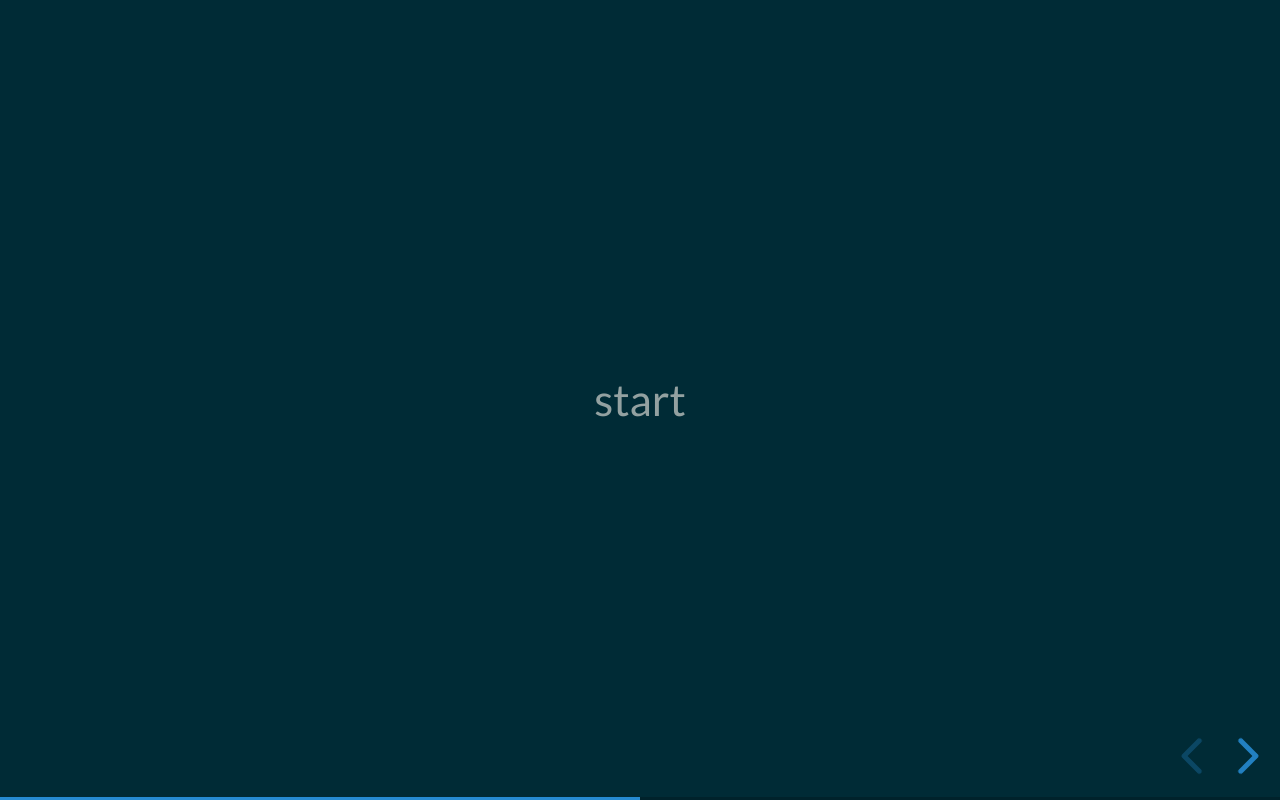
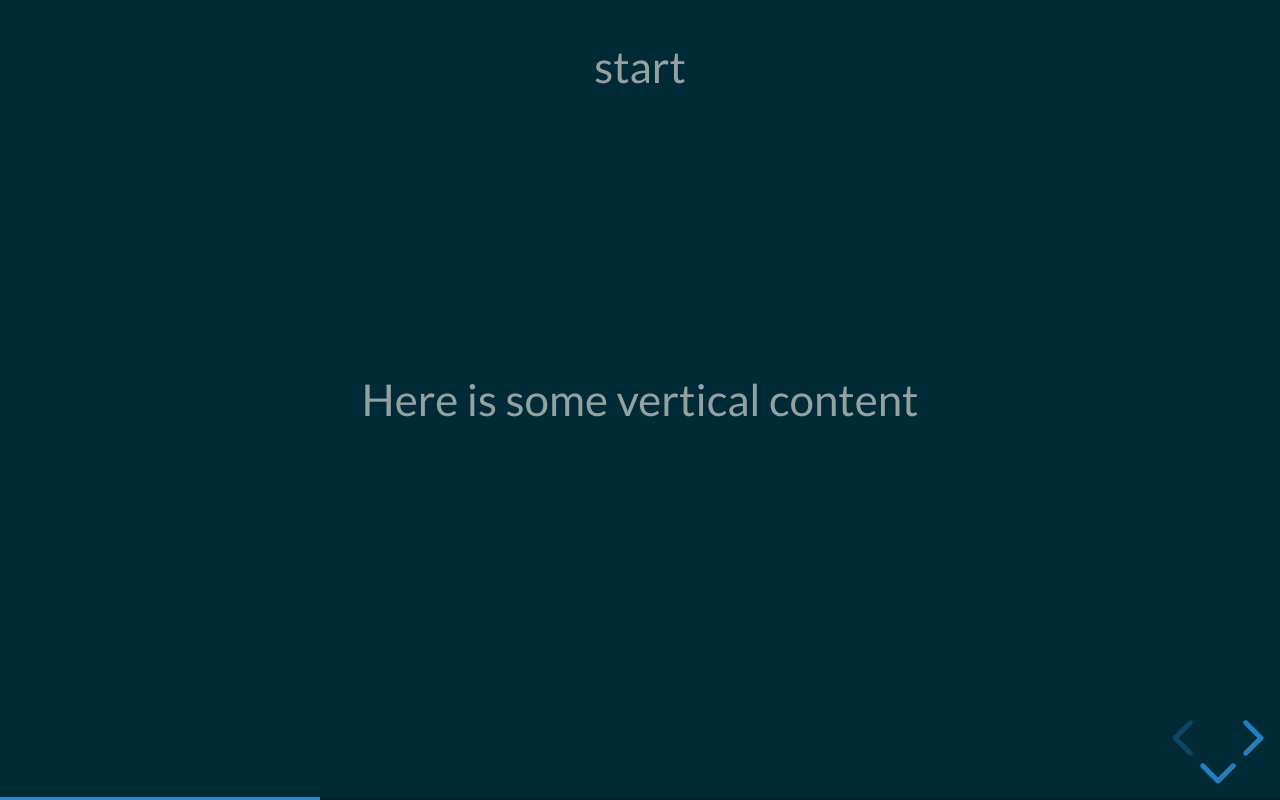
Before and after one commit to VitaliSantalau/mongodb-presentation, a website: page index.html in a window 1280 px wide. Both pictures are taken after a click on the button "next slide". Drawn offline with Linux system fonts and the light colour scheme.

Commit message:
feat: add custom style

```diff
--- a/index.html
+++ b/index.html
@@ -10,12 +10,22 @@
 
 		<!-- Theme used for syntax highlighted code -->
 		<link rel="stylesheet" href="plugin/highlight/monokai.css">
+
+    <!-- custom stylesheet here -->
+		<link rel="stylesheet" href="dist/custom.css">
 	</head>
 	<body>
 		<div class="reveal">
 			<div class="slides">
-				<section>mongoDB</section>
-				<section>start</section>
+				<section data-state="my-style">
+					<p>mongoDB</p>
+				</section>
+				<section>
+					<p>start</p>
+					<section>Here is some vertical content</section>
+					<section>and some more</section>
+					<section>more stuff...</section>
+				</section>
 				<section>end</section>
 			</div>
 		</div>
```
Also changed, not shown: dist/custom.css (added).
